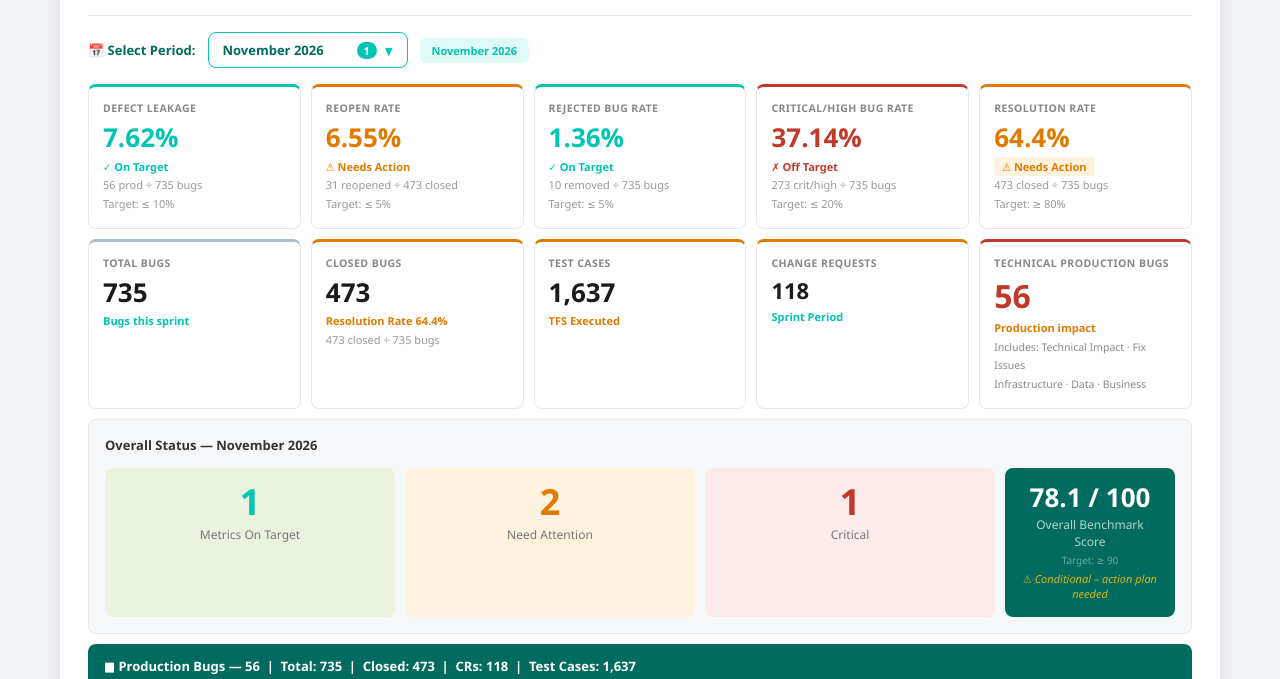
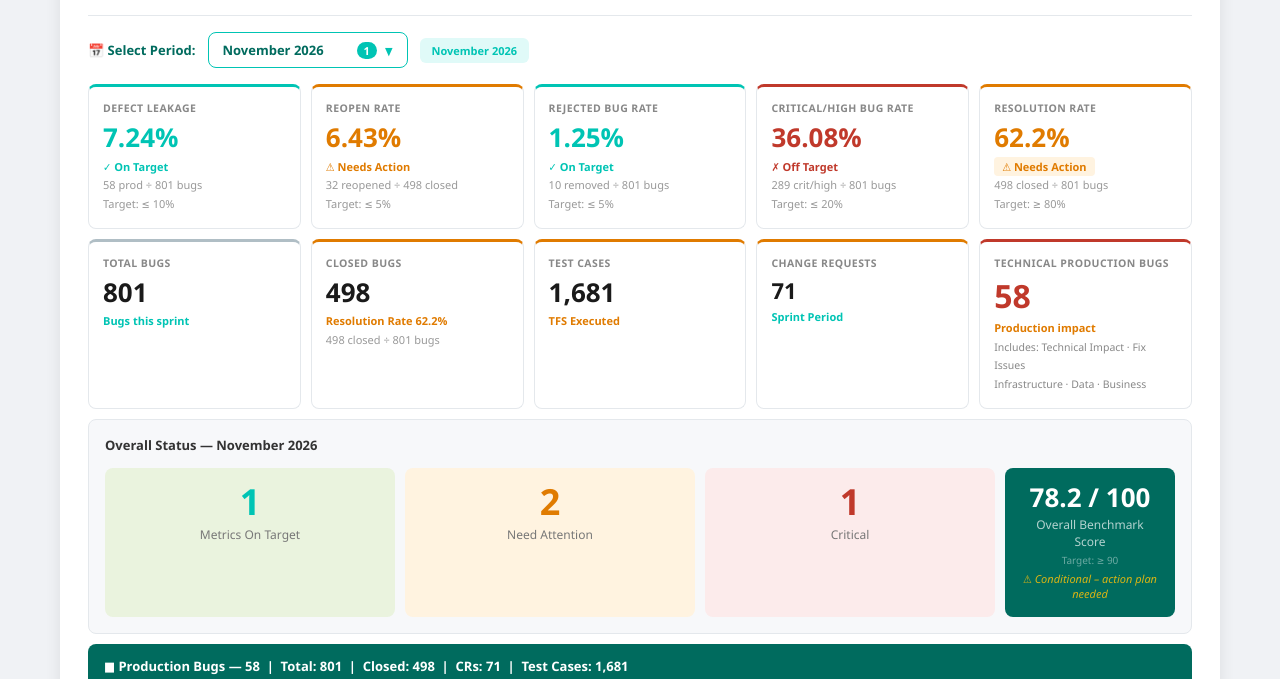
Before and after one commit to BaladyQC/KPI-Dashboard-Static, a plain HTML site: page index.html in a window 1280 px wide. Shown: the part 120-799 px from the top of the page. Drawn offline with nearby package versions, Linux system fonts and the light colour scheme.

Commit message:
Update index.html

```diff
--- a/index.html
+++ b/index.html
@@ -510,11 +510,11 @@ const KPI_DATA = {
   },
   nov2026: {
     label:'November 2026', title:'November 2026',
-    total:735, closed:473, crithigh:273, reopen:31,
-    rejected:10, prod:56, cr:118, tc:1637,
-    fix_issues:0, tech_impact:56,
-    dl_pct:7.62, rr_pct:6.55, ch_pct:37.14, rej_pct:1.36, res_pct:64.4,
-    qs:78.1, dpts:27.71, cpts:18.86, rpts:18.69, resPts:12.88,
+    total:801, closed:498, crithigh:289, reopen:32,
+    rejected:10, prod:58, cr:71, tc:1681,
+    fix_issues:0, tech_impact:58,
+    dl_pct:7.24, rr_pct:6.43, ch_pct:36.08, rej_pct:1.25, res_pct:62.2,
+    qs:78.2, dpts:27.83, cpts:19.18, rpts:18.71, resPts:12.44,
     analysis_by_prod:{}, analysis_total:0, analysis_status:'none',
     bugs_by_prod:{"BaladyPlus":78,"CommercialLicenses":41,"BaladyOscars":1,"Appointment":1,"BaladyBusiness":17,"Technical-Operations-Team":2,"ConstructionLicenses":118,"CraftLicense":4,"ContractorClassification":15,"Ekram":62,"Etmam":69,"Nasseq":65,"HealthCertificates":4,"EwaaAndTobacco":1,"PlanApproval":3,"Gamification":1,"LaborHousing":22,"SurveyReports":45,"StreetVendors":53,"MergeAndSplit":4,"Integration":1,"VolunteerPlatform":1,"UpdatingLandAndPlanning":3,"TrainingPortal":50,"UrbanPlanningServices":15,"WasteManagement":12},
     rc_counts:{"Development-Balady":294,"Enhancement":34,"Mobile":68,"Development-Drupal":3,"Infrastructure":48,"UX":24,"Business":88,"Data":42,"Development-External":19,"Product Manager":16,"GIS":17,"Integration":8,"Integration-External":14,"Development-Pega":11,"Uncovered Scenario":2},
```
